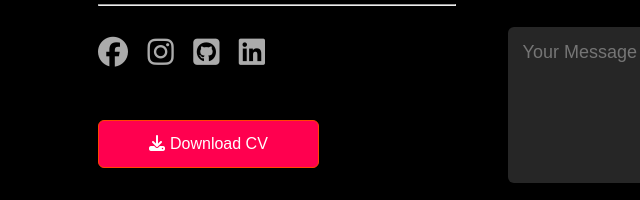
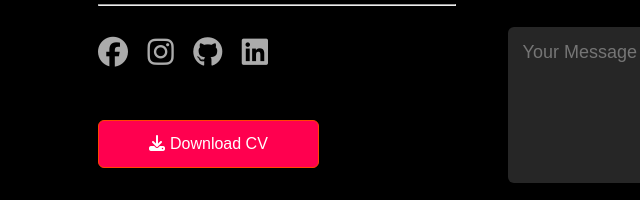
Before and after one commit to sachin852/Portfolio-Web-Old, a plain HTML site: page index.html in a window 1280 px wide. Shown: the part 2631-2831 px from the top of the page, 30-670 px from the left. Drawn offline with nearby package versions, Linux system fonts and the light colour scheme.

Commit message:
Update index.html

```diff
--- a/index.html
+++ b/index.html
@@ -209,7 +209,7 @@
                 ><i class="fa-brands fa-instagram"></i
               ></a>
               <a href="https://github.com/sachin852"
-                ><i class="fa-brands fa-github-square"></i
+                ><i class="fa-brands fa-github"></i
               ></a>
               <a href="https://www.linkedin.com/in/sach-dev"
                 ><i class="fa-brands fa-linkedin"></i
```
